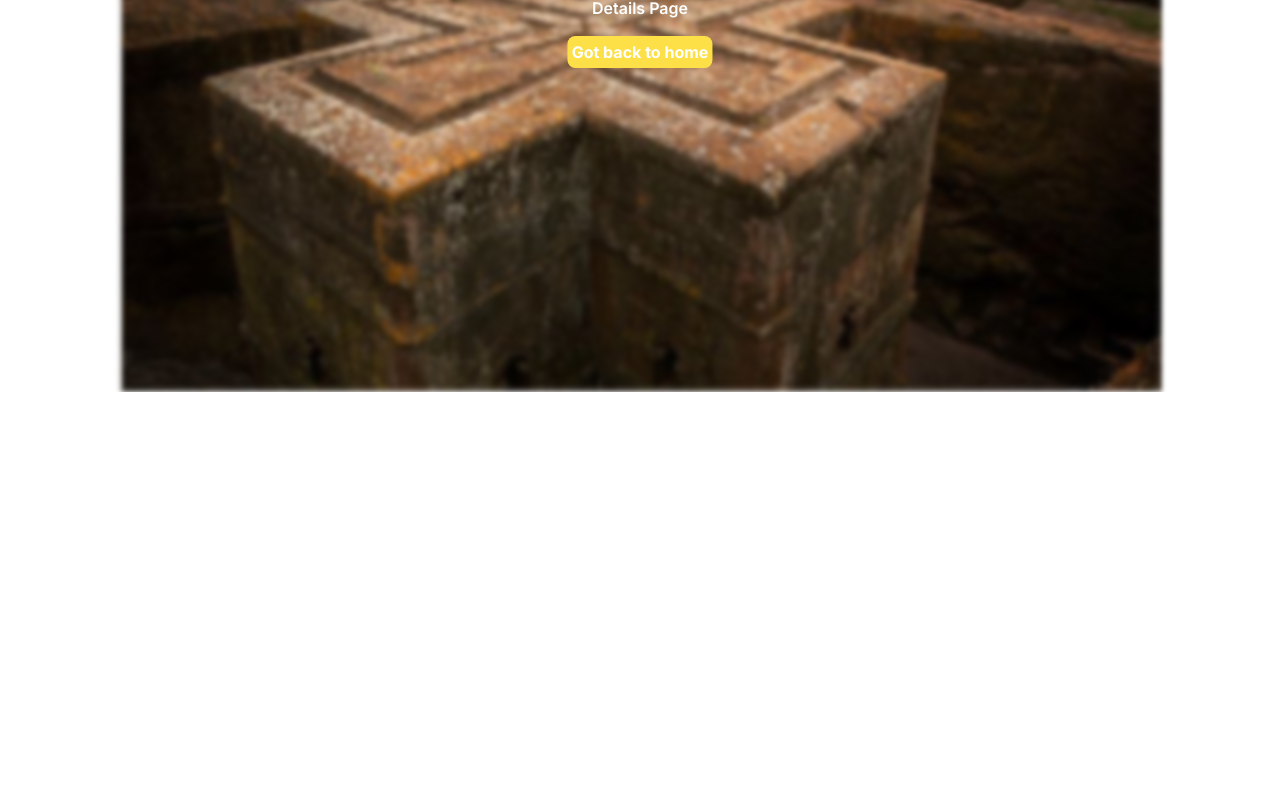
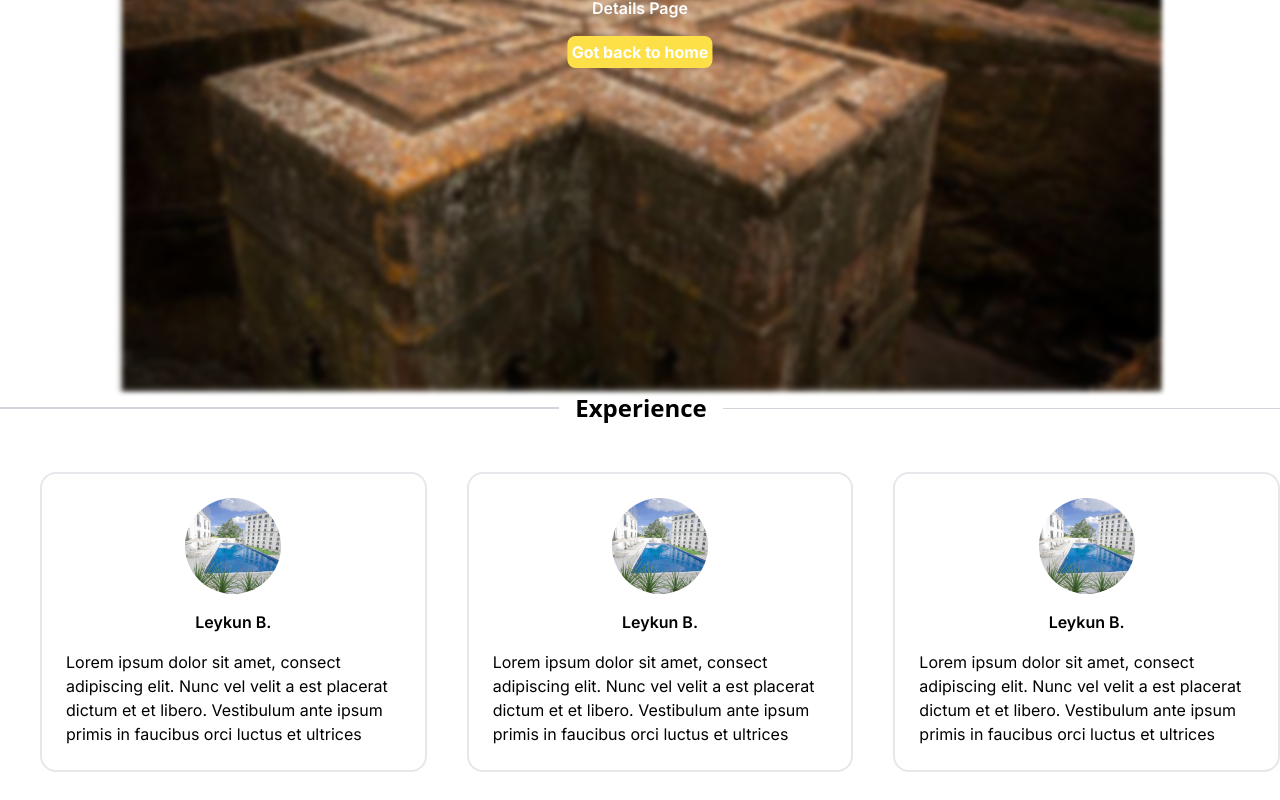
Before and after one commit to abe16s/JourneyET, a Next.js app in the folder front-end/: page /sitedetail in a window 1280 px wide. Shown: the part 408-1208 px from the top of the page. Before the commit the page ends 800 px from the top, so only its background shows below. Built offline with nearby package versions, Linux system fonts and the light colour scheme.

Commit message:
added the experience section in details page

```diff
--- a/front-end/src/app/sitedetail/page.tsx
+++ b/front-end/src/app/sitedetail/page.tsx
@@ -1,8 +1,12 @@
 import React from "react";
 import SiteDetail from "../../components/SiteDetail/SiteDetail"
-
+import Experience from "../../components/SiteDetail/Experience"
 export default function page() {
     return (
-        <SiteDetail/>
+        <>
+            <SiteDetail/>
+            <Experience/>
+        </>
+
     )
 }
--- /dev/null
+++ b/front-end/src/components/SiteDetail/EachExperience.js
@@ -0,0 +1,13 @@
+export default function Testimonials(){
+  return(
+    <>
+        <div className="flex flex-col items-center justify-center w-[412px] gap-y-4 border-2 rounded-2xl ml-10 mb-7">
+          <div className="w-24 h-24 mt-6">
+            <img src="Haile-1.jpg" className="w-full h-full rounded-full object-cover"></img>
+          </div>
+          <div className="text-left font-semibold">Leykun B.</div>
+          <div className="ml-6 mr-4 mb-6">Lorem ipsum dolor sit amet, consect adipiscing elit. Nunc vel velit a est placerat dictum et et libero. Vestibulum ante ipsum primis in faucibus orci luctus et ultrices </div>
+        </div>
+    </>
+  );
+};
--- /dev/null
+++ b/front-end/src/components/SiteDetail/Experience.js
@@ -0,0 +1,17 @@
+import EachExperience from "./EachExperience"
+export default function Experience(){
+  return(
+    <>
+    <div class="flex items-center space-x-4 mb-12">
+      <div class="flex-grow border border-gray-300"></div>
+      <span class="text-black text-2xl font-extrabold font-sans">Experience</span>
+      <div class="flex-grow border-t border-gray-300"></div>
+    </div>
+    <div className="flex items-center justify-around w-full h-full">
+      <EachExperience/>
+      <EachExperience/>
+      <EachExperience/>
+    </div>
+    </>
+  );
+};
```
Also changed, not shown: front-end/src/app/page.tsx (line endings or trailing spaces), 1 other file (tests, documents, lock files or other folders).
